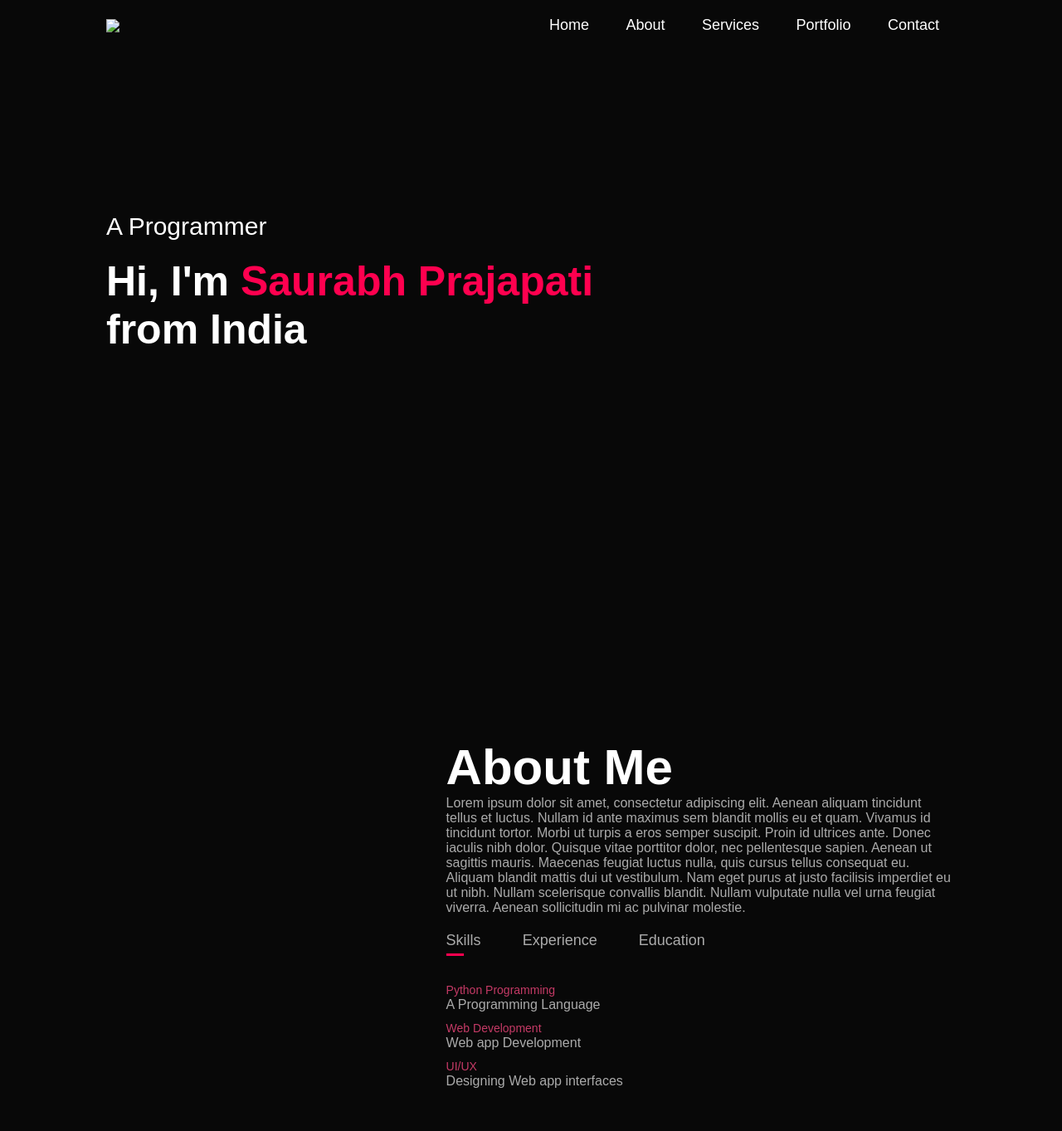
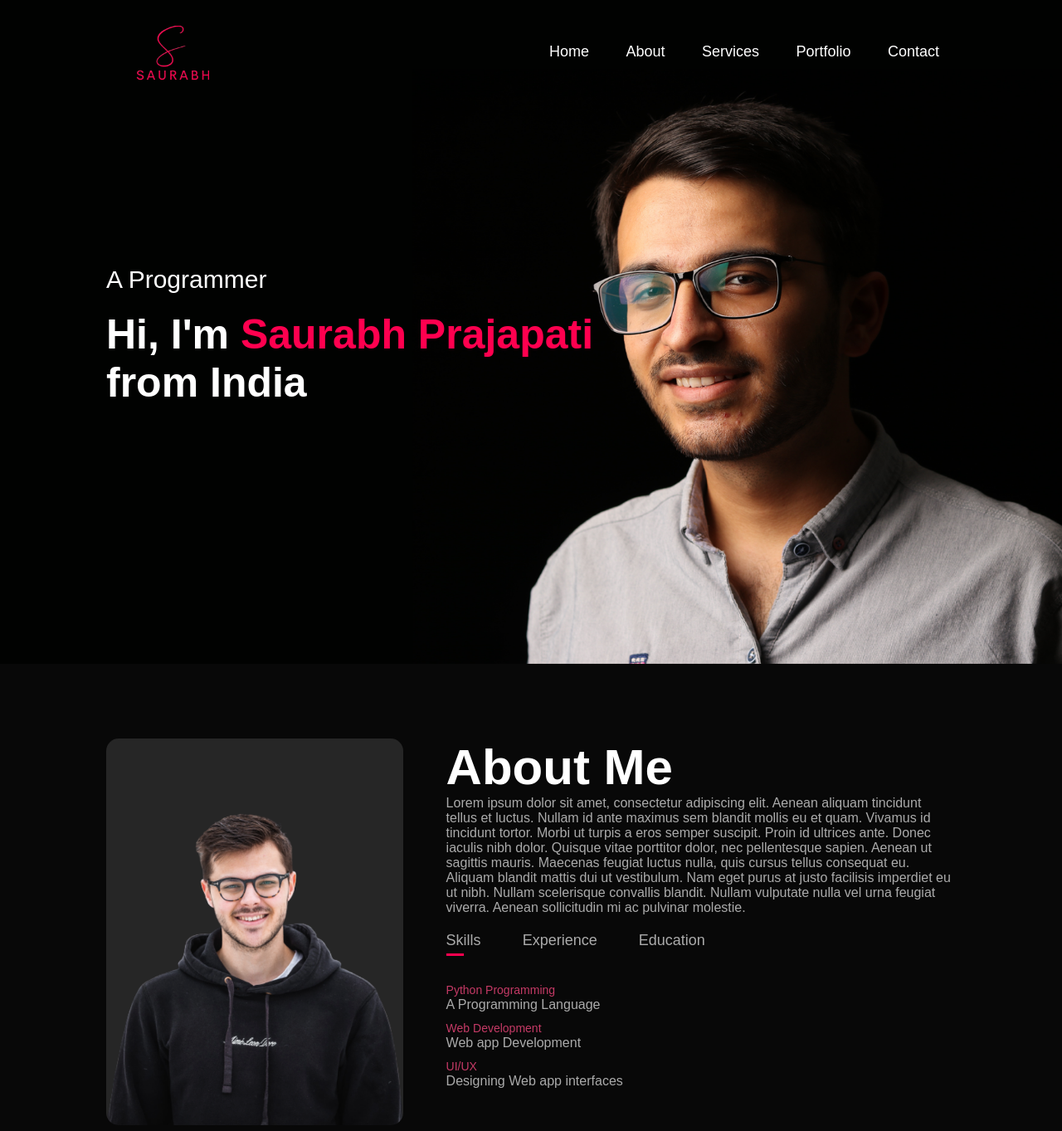
Before and after one commit to imsaurabh04/personal-portfolio-website-template, a plain HTML site: page index.html in a window 1280 px wide. Shown: the top 1363 px of the page at 83% size. Drawn offline with nearby package versions, Linux system fonts and the light colour scheme; the site is published under a folder, as on GitHub Pages, so addresses that start at the root find nothing.

Commit message:
final update

```diff
--- a/index.html
+++ b/index.html
@@ -11,7 +11,7 @@
     <div id="header">
         <div class="container">
             <nav>
-                <img src="/images/logo1.png" class="logo">
+                <img src="images/logo1.png" class="logo">
                 <ul id="sidemenu">
                     <li><a href="#header">Home</a></li>
                     <li><a href="#about">About</a></li>
@@ -34,7 +34,7 @@
         <div class="container">
             <div class="row">
                 <div class="about-col-1">
-                    <img src="/images/user.png" alt="">
+                    <img src="images/user.png" alt="">
                 </div>
                 <div class="about-col-2">
                     <h2 class="sub-title">About Me</h2>
--- a/styles.css
+++ b/styles.css
@@ -13,7 +13,7 @@ body {
 #header {
     width: 100%;
     height: 100vh;
-    background-image: url(/images/background.png);
+    background-image: url(images/background.png);
     background-size: cover;
     background-position: center;
 }
```
